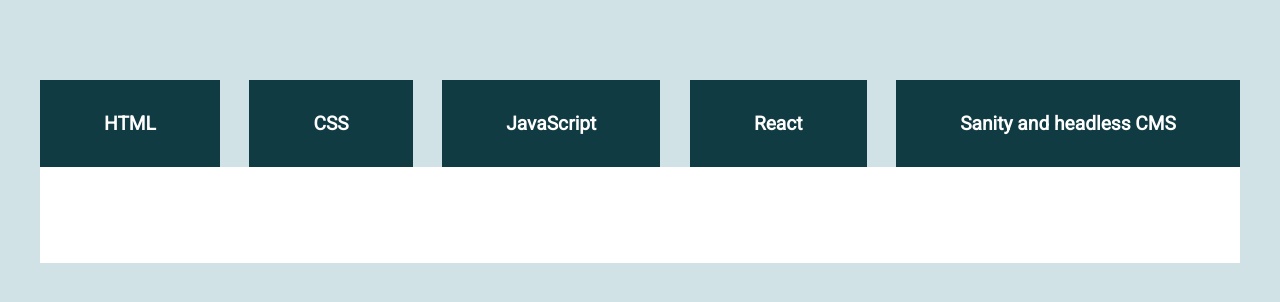
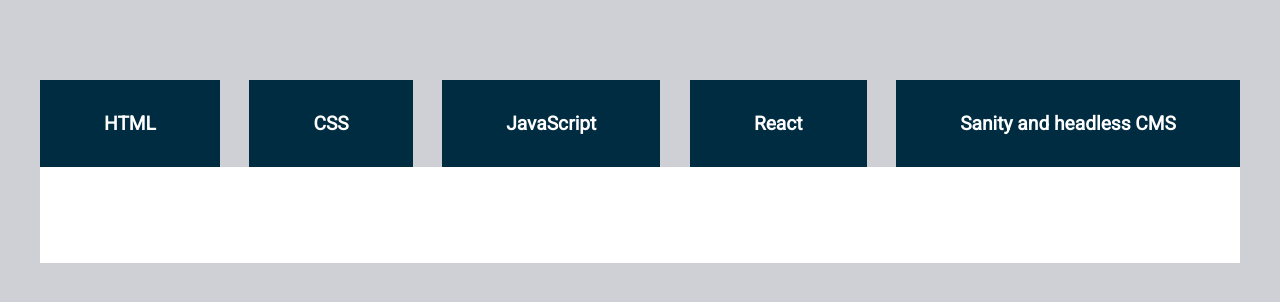
Before and after one commit to AnneOmberg/uin24ak2_resource_layout_OMBERG, a plain HTML site: page index.html in a window 1280 px wide. Drawn offline with Linux system fonts and the light colour scheme.

Commit message:
26.01.24
Litt småfiks av fargepalett

```diff
--- a/style.css
+++ b/style.css
@@ -10,9 +10,9 @@
 /* Valgte egne farger */
 :root {
     --black: #000000;
-    --dark: #103b43;
-    --medium: #306b86;
-    --light: #d0e2e5;
+    --dark: #002c41;
+    --medium: #056374;
+    --light: #ced0d5;
     --white: #ffffff;
 }
 
```
